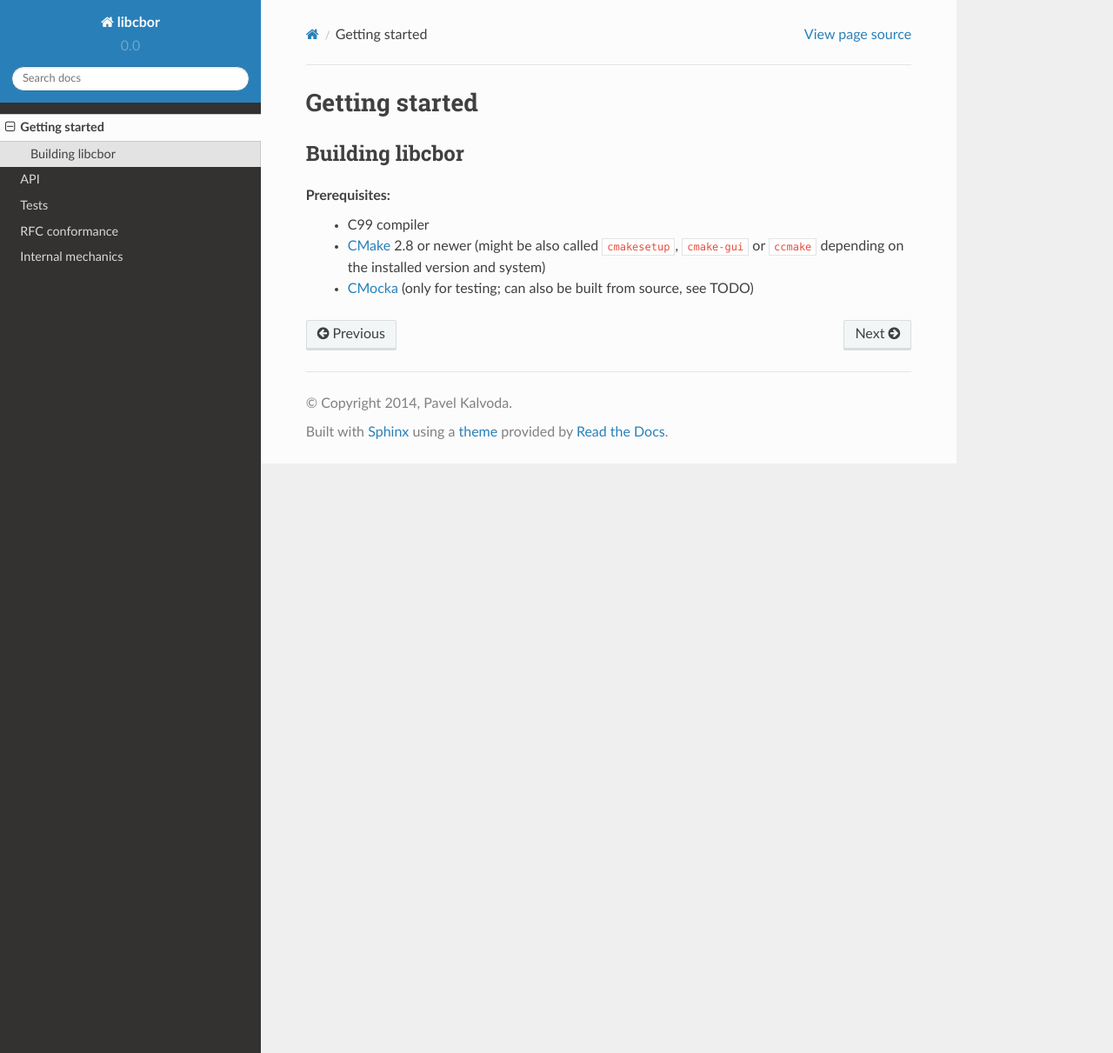
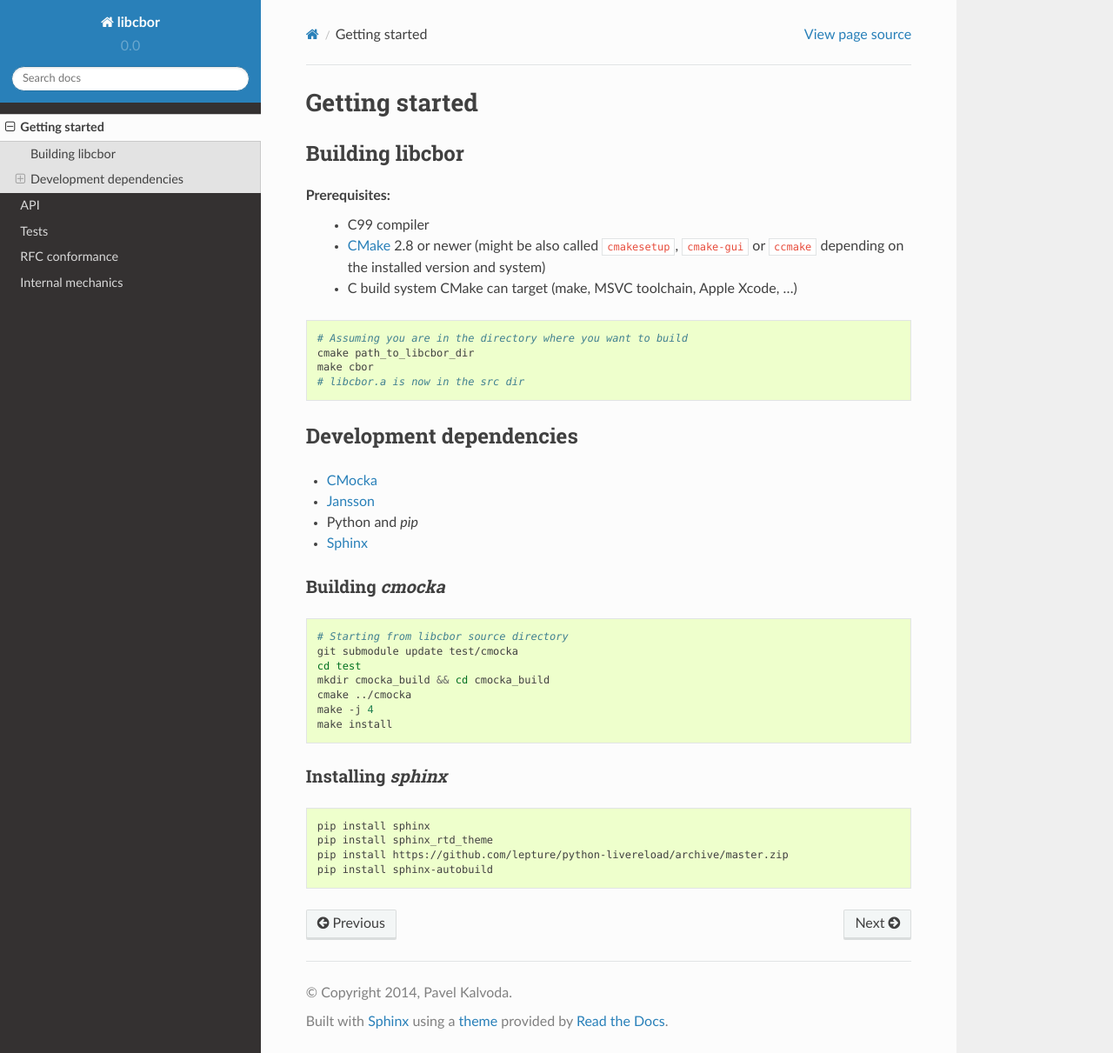
Before and after one commit to PJK/libcbor, a Sphinx documentation site: the page built from doc/source/getting_started.rst, in a window 1280 px wide and 1211 px high. Shown: the whole window at 87% size. Built offline with Sphinx 7.4.7 and the Read the Docs theme 2.0.0, drawn with Linux system fonts in a browser that asks for light colours.

Commit message:
Update build instructions

```diff
--- a/doc/source/getting_started.rst
+++ b/doc/source/getting_started.rst
@@ -7,6 +7,42 @@ Building libcbor
 Prerequisites:
  - C99 compiler
  - CMake_ 2.8 or newer (might be also called ``cmakesetup``, ``cmake-gui`` or ``ccmake`` depending on the installed version and system)
- - `CMocka <http://cmocka.org/>`_ (only for testing; can also be built from source, see TODO)
+ - C build system CMake can target (make, MSVC toolchain, Apple Xcode, ...)
+ .. _CMake: http://cmake.org/
 
- .. _CMake: http://cmake.org/
+.. code-block:: bash
+
+  # Assuming you are in the directory where you want to build
+  cmake path_to_libcbor_dir
+  make cbor
+  # libcbor.a is now in the src dir
+
+Development dependencies
+---------------------------
+- `CMocka <http://cmocka.org/>`_
+- `Jansson <http://www.digip.org/jansson/>`_
+- Python and *pip*
+- `Sphinx <http://sphinx-doc.org/>`_
+
+Building *cmocka*
+~~~~~~~~~~~~~~~~~
+
+.. code-block:: bash
+
+  # Starting from libcbor source directory
+  git submodule update test/cmocka
+  cd test
+  mkdir cmocka_build && cd cmocka_build
+  cmake ../cmocka
+  make -j 4
+  make install
+
+Installing *sphinx*
+~~~~~~~~~~~~~~~~~~~~~~
+
+.. code-block:: bash
+
+  pip install sphinx
+  pip install sphinx_rtd_theme
+  pip install https://github.com/lepture/python-livereload/archive/master.zip
+  pip install sphinx-autobuild
```
Also changed, not shown: 1 other file.
